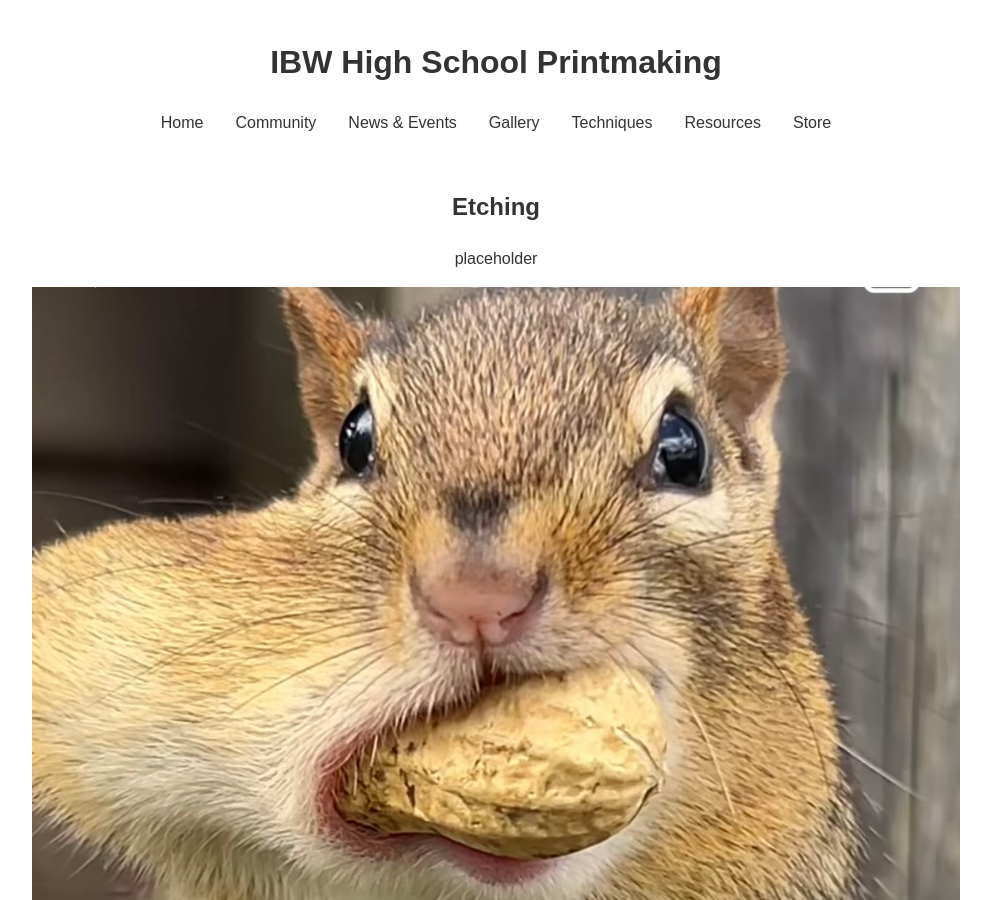
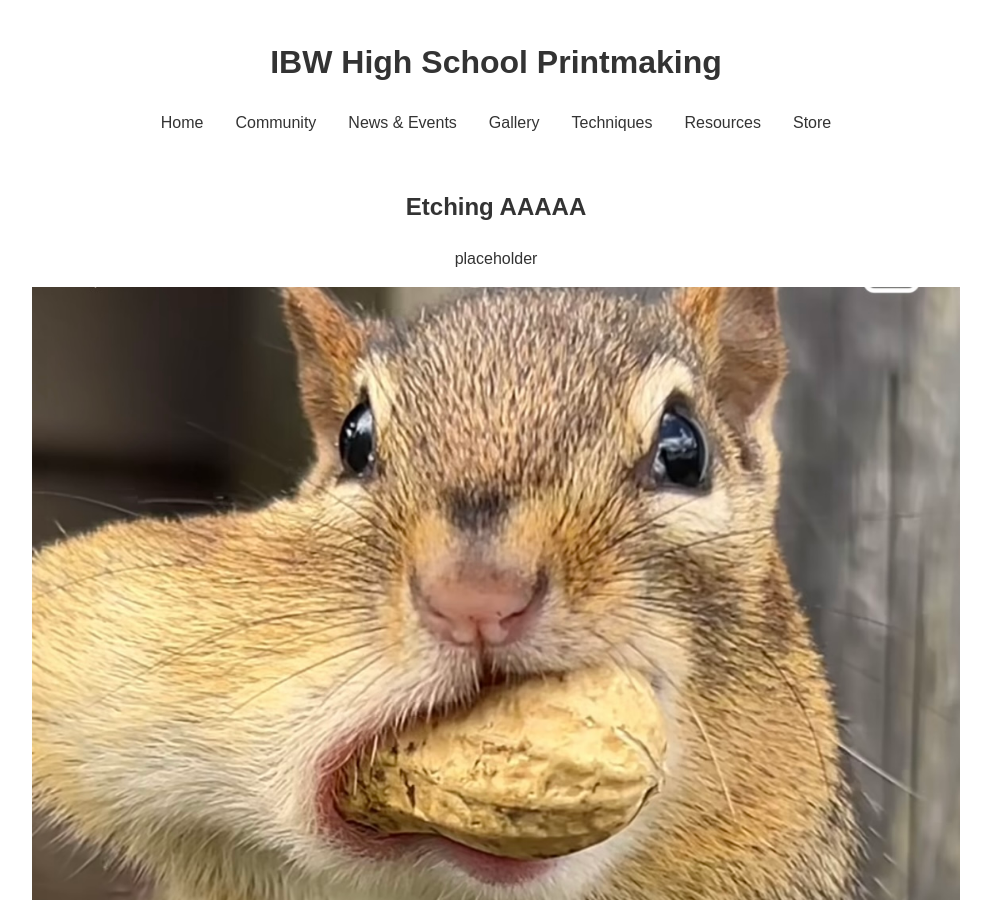
Before and after one commit to IBWPrintmaking/IBWPrintmaking.github.io, a Jekyll site: the page built from techniques.html, in a window 1280 px wide and 900 px high. Shown: the whole window, without its empty margins (144-1135 px from the left). Built offline with Jekyll 4.4.1, drawn with Linux system fonts in a browser that asks for light colours.

Commit message:
Update techniques.html

```diff
--- a/techniques.html
+++ b/techniques.html
@@ -8,7 +8,7 @@ title: Techniques
     </head>
     <body>
         <div class="bodytext">
-            <h2>Etching</h2>
+            <h2>Etching AAAAA</h2>
             <p>placeholder</p>
         </div>
         <img src="assets/designs/IMG_5797.JPG" alt="alternatetext" style="width:80%;max-height:80%;" class="center">
```
